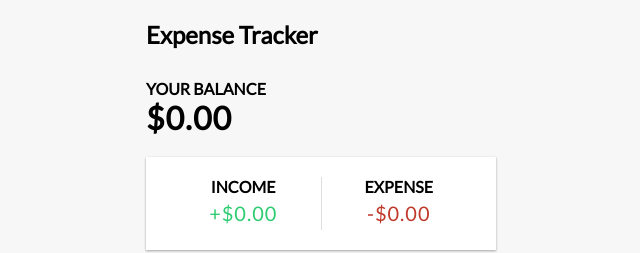
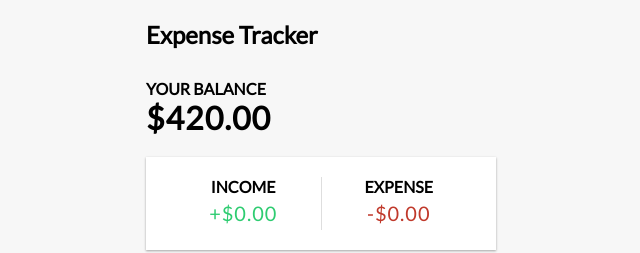
Before and after one commit to NaughtyFrog1/expense-tracker-react, a React (Create React App) app: page / in a window 1280 px wide. Shown: the top 253 px of the page, without its empty margins (319-959 px from the left). Built offline with nearby package versions, Linux system fonts and the light colour scheme.

Commit message:
show balance dynamically

```diff
--- a/src/components/Balance.js
+++ b/src/components/Balance.js
@@ -1,10 +1,17 @@
-import React from 'react'
+import React, { useContext } from 'react'
+import { GlobalContext } from '../context/GlobalState'
 
 const Balance = () => {
+  const { transactions } = useContext(GlobalContext)
+
+  const total = transactions
+    .reduce((acc, { amount }) => (acc += amount), 0)
+    .toFixed(2)
+
   return (
     <>
       <h4>Your Balance</h4>
-      <h1>$0.00</h1>
+      <h1>{`$${total}`}</h1>
     </>
   )
 }
```
